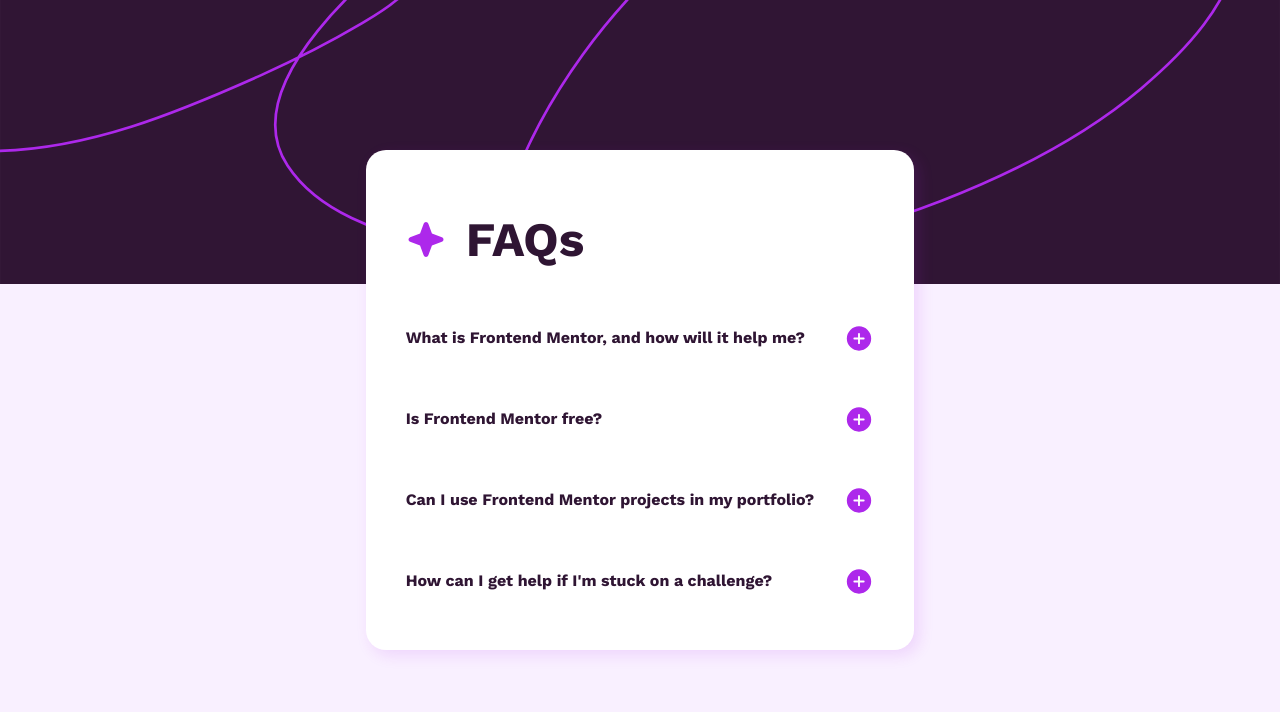
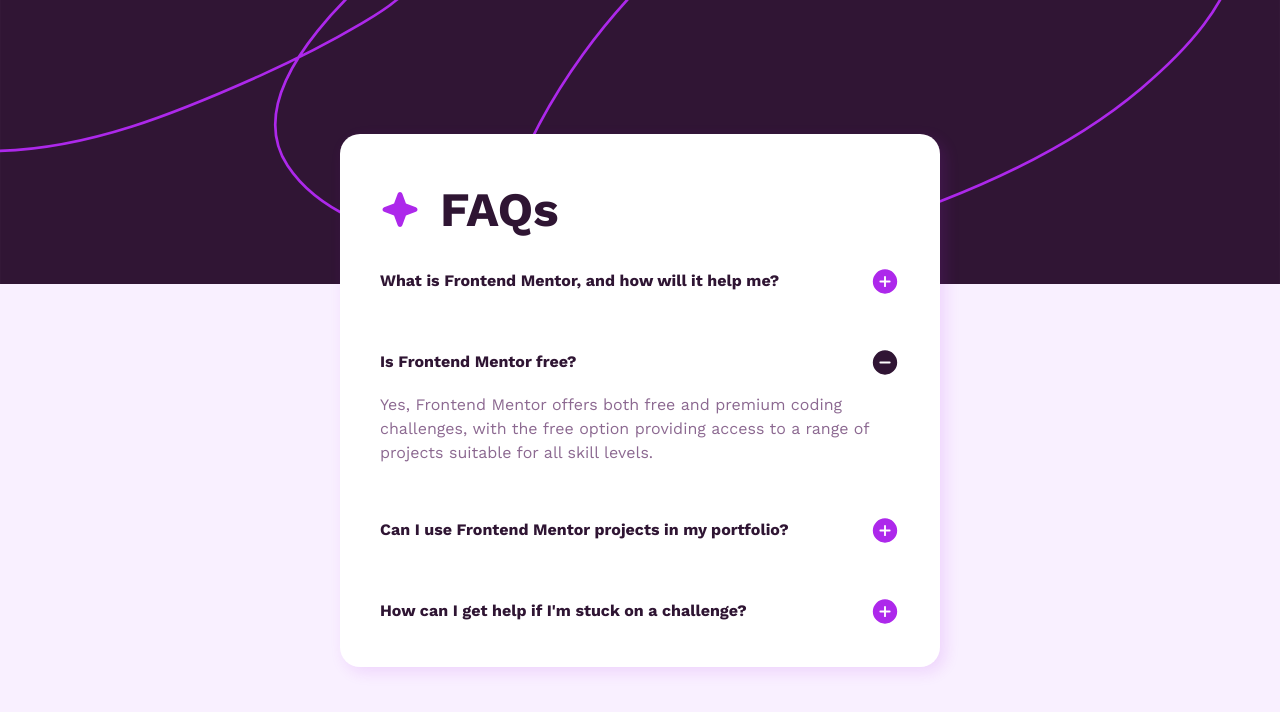
Before and after one commit to llKryptonixll/faq-accordion-main, a plain HTML site: page public/index.html in a window 1280 px wide. Both pictures are taken after a click on the element "Is Frontend Mentor free?". Drawn offline with nearby package versions, Linux system fonts and the light colour scheme.

Commit message:
fixed BEM class names and used data attributes to separte my js from css

```diff
--- a/public/index.html
+++ b/public/index.html
@@ -19,6 +19,7 @@
       <img class="main-bg__image--desktop" src="images/background-pattern-desktop.svg" alt="background-pattern">
       <img class="main-bg__image--mobile" src="images/background-pattern-mobile.svg" alt="background-pattern">
     </div>
+
     <section>
       <div class="faq-card">
         <div class="faq-card__header">
@@ -26,48 +27,48 @@
           <h1>FAQs</h1>
         </div>
 
-        <ul class="faq-card__list">
+        <ul class="faq-card-list">
           <li>
-            <div class="faq-card__list__header">
-              <h2 class="open_accordion_btn">What is Frontend Mentor, and how will it help me?</h2>
-              <img class="plus_icon_js" src="images/icon-plus.svg" alt="plus-icon">
-              <img class="faq-card__list__header__minus__icon minus_icon_js" src="images/icon-minus.svg" alt="minus-icon">
+            <div data-accordion-button="accordion-button-1" class="faq-card-list__header">
+              <h2>What is Frontend Mentor, and how will it help me?</h2>
+              <img data-plus-icon="plus-icon-1" class="plus-icon" src="images/icon-plus.svg" alt="plus-icon">
+              <img data-minus-icon="minus-icon-1" class="minus-icon" src="images/icon-minus.svg" alt="minus-icon">
             </div>
-            <p class="faq-card__list__body accordion_body_js">
+            <p data-card-body="card-body-1" class="faq-card-list__body">
               Frontend Mentor offers realistic coding challenges to help developers improve their
               frontend coding skills with projects in HTML, CSS, and JavaScript. It's suitable for
               all levels and ideal for portfolio building.
             </p>
           </li>
           <li>
-            <div class="faq-card__list__header">
-              <h2 class="open_accordion_btn">Is Frontend Mentor free?</h2>
-              <img class="plus_icon_js" src="images/icon-plus.svg" alt="plus-icon">
-              <img class="faq-card__list__header__minus__icon minus_icon_js" src="images/icon-minus.svg" alt="minus-icon">
+            <div data-accordion-button="accordion-button-2" class="faq-card-list__header">
+              <h2>Is Frontend Mentor free?</h2>
+              <img data-plus-icon="plus-icon-2" class="plus-icon" src="images/icon-plus.svg" alt="plus-icon">
+              <img data-minus-icon="minus-icon-2" class="minus-icon" src="images/icon-minus.svg" alt="minus-icon">
             </div>
-            <p class="faq-card__list__body accordion_body_js">
+            <p data-card-body="card-body-2" class="faq-card-list__body">
               Yes, Frontend Mentor offers both free and premium coding challenges, with the free
               option providing access to a range of projects suitable for all skill levels.
             </p>
           </li>
           <li>
-            <div class="faq-card__list__header">
-              <h2 class="open_accordion_btn">Can I use Frontend Mentor projects in my portfolio?</h2>
-              <img class="plus_icon_js" src="images/icon-plus.svg" alt="plus-icon">
-              <img class="faq-card__list__header__minus__icon minus_icon_js" src="images/icon-minus.svg" alt="minus-icon">
+            <div data-accordion-button="accordion-button-3" class="faq-card-list__header">
+              <h2>Can I use Frontend Mentor projects in my portfolio?</h2>
+              <img data-plus-icon="plus-icon-3" class="plus-icon" src="images/icon-plus.svg" alt="plus-icon">
+              <img data-minus-icon="minus-icon-3" class="minus-icon" src="images/icon-minus.svg" alt="minus-icon">
             </div>
-            <p class="faq-card__list__body accordion_body_js">
+            <p data-card-body="card-body-3" class="faq-card-list__body">
               Yes, you can use projects completed on Frontend Mentor in your portfolio. It's an excellent
               way to showcase your skills to potential employers!
             </p>
           </li>
           <li>
-            <div class="faq-card__list__header">
-              <h2 class="open_accordion_btn">How can I get help if I'm stuck on a challenge?</h2>
-              <img class="plus_icon_js" src="images/icon-plus.svg" alt="plus-icon">
-              <img class="faq-card__list__header__minus__icon minus_icon_js" src="images/icon-minus.svg" alt="minus-icon">
+            <div data-accordion-button="accordion-button-4" class="faq-card-list__header">
+              <h2>How can I get help if I'm stuck on a challenge?</h2>
+              <img data-plus-icon="plus-icon-4" class="plus-icon" src="images/icon-plus.svg" alt="plus-icon">
+              <img data-minus-icon="minus-icon-4" class="minus-icon" src="images/icon-minus.svg" alt="minus-icon">
             </div>
-            <p class="faq-card__list__body accordion_body_js">
+            <p data-card-body="card-body-4" class="faq-card-list__body">
               The best place to get help is inside Frontend Mentor's Discord community. There's a help
               channel where you can ask questions and seek support from other community members.
             </p>
--- a/public/script.js
+++ b/public/script.js
@@ -1,4 +1,4 @@
-const openAccordionButtons = document.querySelectorAll(".open_accordion_btn");
+const openAccordionButtons = document.querySelectorAll("[data-accordion-button]");
 openAccordionButtons.forEach((btn, index) => {
     btn.addEventListener("click", () => {
         handleClick(index);
@@ -6,9 +6,9 @@
 });
 
 function handleClick (index) {
-    const accordionBody = document.querySelectorAll(".accordion_body_js");
-    const minusIcons = document.querySelectorAll(".minus_icon_js");
-    const plusIcons = document.querySelectorAll(".plus_icon_js");
+    const accordionBody = document.querySelectorAll("[data-card-body]");
+    const minusIcons = document.querySelectorAll("[data-minus-icon]");
+    const plusIcons = document.querySelectorAll("[data-plus-icon]");
 
     toggleVisibleElements(accordionBody, "none", "block", index);
     toggleVisibleElements(minusIcons, "none", "block", index);
--- a/public/styles.css
+++ b/public/styles.css
@@ -92,35 +92,35 @@
     color: var(--dark_purple);
 }
 
-.faq-card__list{
+.faq-card-list{
     display: grid;
     gap: 50px;
 }
-.faq-card__list__header{
+.faq-card-list__header{
     display: flex;
     justify-content: space-between;
     align-items: center;
     cursor: pointer;
 }
-.faq-card__list__header__minus__icon{
+.faq-card-list__header .minus-icon{
     display: none;
 }
-.faq-card__list__header h2{
+.faq-card-list__header h2{
     color: var(--dark_purple);
     transition: 250ms;
 }
-.faq-card__list__header img{
+.faq-card-list__header img{
     margin-left: 30px;
 }
-.faq-card__list__header h2:hover{
+.faq-card-list__header h2:hover{
     color: var(--light_purple);
     transition: 250ms;
 }
-.faq-card__list li{
+.faq-card-list li{
     display: grid;
     gap: 15px;
 }
-.faq-card__list__body{
+.faq-card-list__body{
     color: var(--grayish_purple);
     display: none;
 }
```
